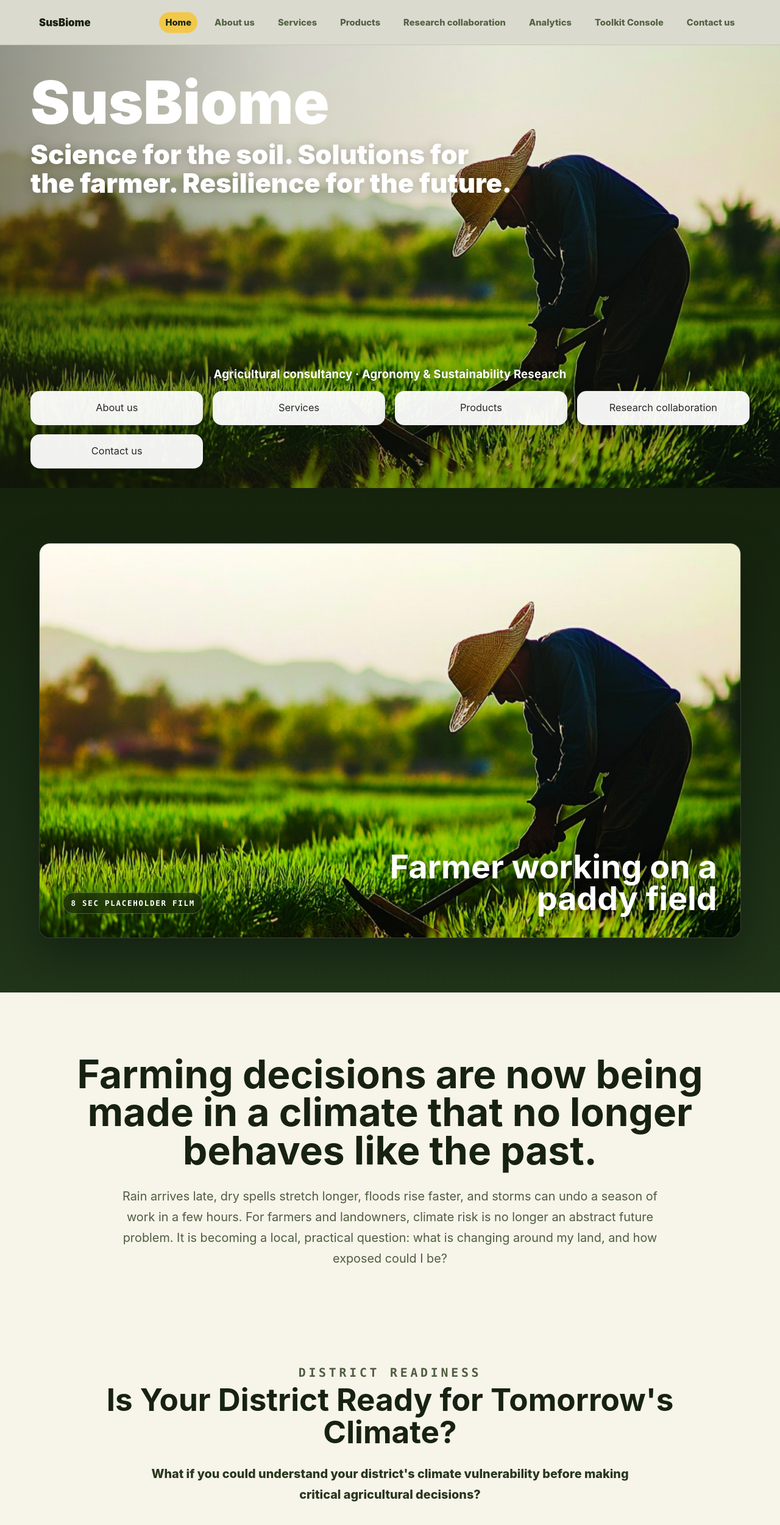
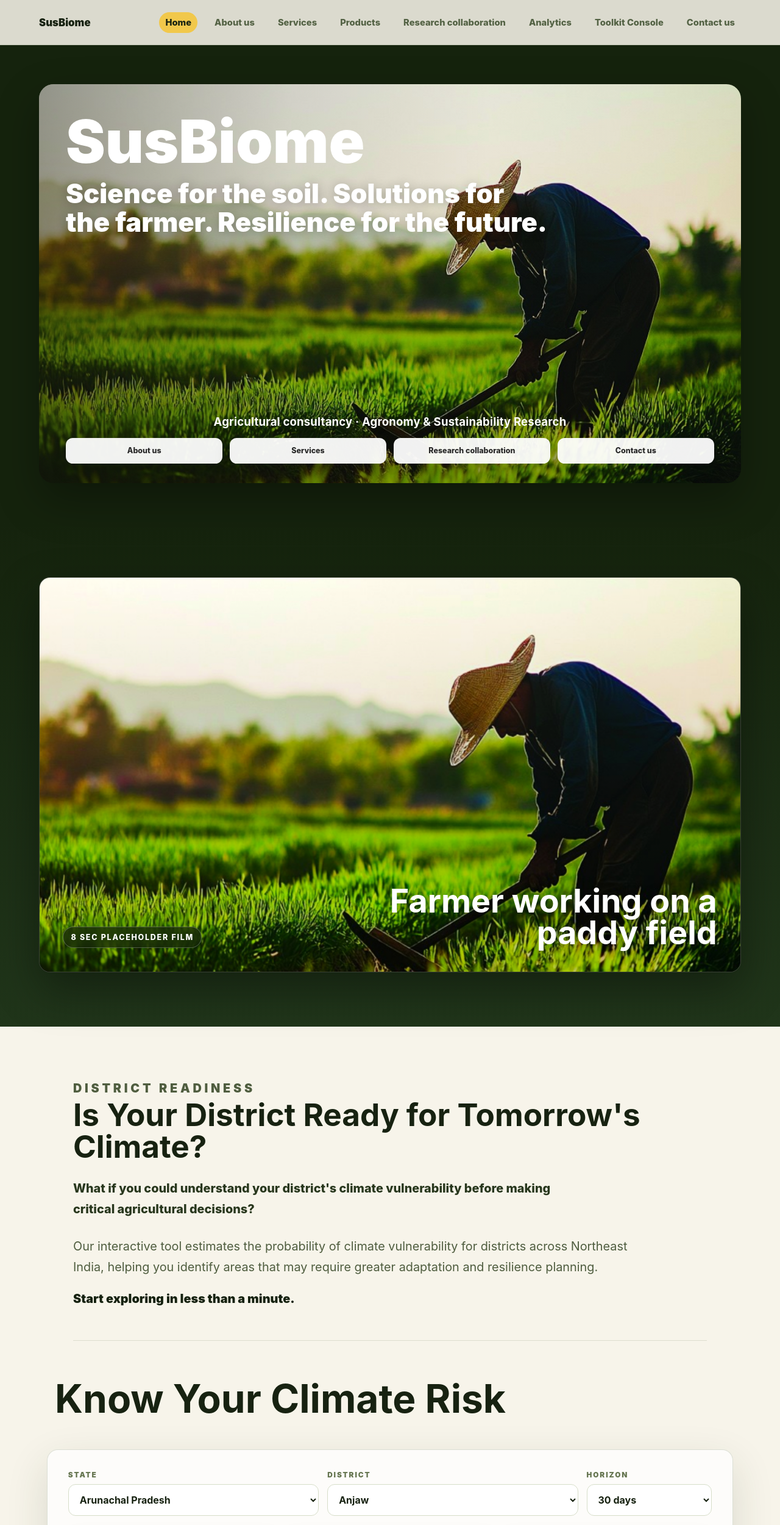
Before and after one commit to codxwiz/Project-SusBiome, a Next.js app in the folder frontend/: page / in a window 1280 px wide. Shown: the top 2500 px of the page at 61% size. Built offline with nearby package versions, Linux system fonts and the light colour scheme.

Commit message:
SusBiome 1.07 Hero section shrink

```diff
--- a/frontend/app/about/page.jsx
+++ b/frontend/app/about/page.jsx
@@ -13,7 +13,6 @@ export default function AboutPage() {
       <AgriPageNav />
       <section id="about" className="about-section site-section subpage-section" aria-labelledby="about-title">
         <div className="section-copy">
-          <p className="story-kicker">About us</p>
           <h1 id="about-title">
             Research-driven agricultural consultancy for resilient farming systems.
           </h1>
--- a/frontend/app/contact/page.jsx
+++ b/frontend/app/contact/page.jsx
@@ -14,7 +14,6 @@ export default function ContactPage() {
       <AgriPageNav />
       <section id="contact" className="contact-section site-section subpage-section" aria-labelledby="contact-title">
         <div className="section-copy">
-          <p className="story-kicker">Contact us</p>
           <h1 id="contact-title">Start with the farm, the land, or the program you want to strengthen.</h1>
           <p>
             Share the basics and SusBiome can follow up with the right next step for farm assessment,
--- a/frontend/app/globals.css
+++ b/frontend/app/globals.css
@@ -43,6 +43,11 @@ textarea {
   font: inherit;
 }
 
+.agri-site [class],
+.agri-site [class] * {
+  font-family: Inter, ui-sans-serif, system-ui, -apple-system, BlinkMacSystemFont, "Segoe UI", sans-serif;
+}
+
 input,
 textarea {
   border: 0;
@@ -55,18 +60,22 @@ textarea {
 
 .agri-hero {
   position: relative;
-  min-height: 100vh;
-  min-height: 100svh;
+  width: min(1180px, calc(100% - clamp(28px, 10vw, 144px)));
+  min-height: min(820px, calc(100vh - 122px));
+  min-height: min(820px, calc(100svh - 122px));
+  margin: clamp(24px, 5vw, 72px) auto;
   overflow: hidden;
+  border-radius: 24px;
   color: #fff;
   background-image: url("/images/susbiome-field-hero.jpg");
   background-position: center center;
   background-size: cover;
+  box-shadow: 0 28px 70px rgba(0, 0, 0, 0.32);
 }
 
 .agri-page-nav + .agri-hero {
-  min-height: calc(100vh - 74px);
-  min-height: calc(100svh - 74px);
+  min-height: min(820px, calc(100vh - 146px));
+  min-height: min(820px, calc(100svh - 146px));
 }
 
 .agri-hero__shade {
@@ -82,7 +91,7 @@ textarea {
   position: relative;
   z-index: 1;
   top: clamp(22px, 6vh, 86px);
-  width: min(1180px, calc(100vw - 72px));
+  width: min(1080px, calc(100% - clamp(32px, 7vw, 88px)));
   margin: 0 auto;
 }
 
@@ -130,7 +139,7 @@ textarea {
   right: 0;
   bottom: clamp(18px, 4vh, 52px);
   left: 0;
-  width: min(1180px, calc(100vw - 72px));
+  width: min(1080px, calc(100% - clamp(32px, 7vw, 88px)));
   margin: 0 auto;
 }
 
@@ -148,7 +157,7 @@ textarea {
 .agri-menu {
   display: grid;
   grid-template-columns: repeat(4, minmax(0, 1fr));
-  gap: clamp(12px, 1.2vw, 18px);
+  gap: clamp(8px, 0.9vw, 14px);
   align-items: center;
 }
 
@@ -156,24 +165,24 @@ textarea {
   display: flex;
   align-items: center;
   justify-content: center;
-  min-height: clamp(56px, 4.1vw, 76px);
-  padding: 10px clamp(12px, 1.5vw, 24px);
-  border-radius: clamp(14px, 1.2vw, 22px);
+  min-height: clamp(42px, 3vw, 56px);
+  padding: 8px clamp(10px, 1.1vw, 18px);
+  border-radius: clamp(11px, 0.9vw, 16px);
   color: #282828;
   background: rgba(255, 255, 255, 0.94);
-  box-shadow: 0 18px 42px rgba(0, 0, 0, 0.18);
-  font-size: clamp(1rem, 1.28vw, 1.38rem);
-  font-weight: 430;
-  line-height: 0.94;
+  box-shadow: 0 12px 28px rgba(0, 0, 0, 0.14);
+  font-size: clamp(0.78rem, 0.92vw, 1rem);
+  font-weight: 760;
+  line-height: 1.05;
   text-align: center;
   letter-spacing: 0;
   transition: transform 180ms ease, background 180ms ease, box-shadow 180ms ease;
 }
 
 .agri-menu a:hover {
-  transform: translateY(-3px);
+  transform: translateY(-2px);
   background: #fff;
-  box-shadow: 0 22px 48px rgba(0, 0, 0, 0.24);
+  box-shadow: 0 16px 34px rgba(0, 0, 0, 0.2);
 }
 
 .subpage-site {
@@ -1134,8 +1143,8 @@ textarea {
 }
 
 .risk-awareness {
-  padding: clamp(42px, 5vw, 72px) clamp(22px, 6vw, 92px) clamp(72px, 8vw, 128px);
-  text-align: center;
+  padding: clamp(36px, 4.5vw, 62px) clamp(22px, 6vw, 92px) clamp(72px, 8vw, 128px);
+  text-align: left;
 }
 
 .risk-awareness__hook {
@@ -1145,8 +1154,14 @@ textarea {
   border-bottom: 1px solid rgba(80, 99, 55, 0.16);
 }
 
+.risk-awareness__hook p {
+  margin-right: 0;
+  margin-left: 0;
+}
+
 .risk-awareness__hook h2 {
   max-width: 960px;
+  margin-inline: 0;
   font-size: clamp(2rem, 4vw, 4.4rem);
   line-height: 1.02;
 }
@@ -1166,6 +1181,11 @@ textarea {
 .risk-awareness__intro {
   max-width: 1100px;
   margin: 0 auto clamp(30px, 4vw, 54px);
+  text-align: left;
+}
+
+.risk-awareness__intro h2 {
+  margin-inline: 0;
 }
 
 .risk-preview {
@@ -1186,6 +1206,50 @@ textarea {
   border-radius: 18px;
   background: #fff;
   color: #637052;
+}
+
+.homepage-console-cta {
+  display: flex;
+  align-items: center;
+  justify-content: space-between;
+  gap: 18px;
+  max-width: 1180px;
+  margin: clamp(22px, 3vw, 38px) auto 0;
+  padding: clamp(16px, 2vw, 24px);
+  border: 1px solid rgba(68, 88, 48, 0.16);
+  border-radius: 16px;
+  background: rgba(255, 255, 255, 0.62);
+  box-shadow: 0 16px 42px rgba(42, 56, 29, 0.1);
+}
+
+.homepage-console-cta p {
+  margin: 0;
+  color: #172211;
+  font-size: clamp(1rem, 1.35vw, 1.22rem);
+  font-weight: 820;
+  line-height: 1.25;
+}
+
+.homepage-console-cta a {
+  display: inline-flex;
+  align-items: center;
+  justify-content: center;
+  min-height: 44px;
+  padding: 0 22px;
+  border-radius: 999px;
+  color: #fff;
+  background: #10170c;
+  font-size: 0.92rem;
+  font-weight: 880;
+  line-height: 1;
+  white-space: nowrap;
+  transition: transform 180ms ease, background 180ms ease, box-shadow 180ms ease;
+}
+
+.homepage-console-cta a:hover {
+  transform: translateY(-2px);
+  background: #26351d;
+  box-shadow: 0 14px 30px rgba(16, 23, 12, 0.22);
 }
 
 .risk-controls {
@@ -1485,8 +1549,9 @@ textarea {
   display: block;
   max-width: 980px;
   color: #fff;
-  font-size: clamp(1.45rem, 3vw, 3.45rem);
-  line-height: 1.08;
+  font-size: clamp(1rem, 1.3vw, 1.25rem);
+  font-weight: 760;
+  line-height: 1.45;
   letter-spacing: 0;
 }
 
@@ -3068,14 +3133,15 @@ textarea {
   }
 
   .agri-menu {
-    gap: 10px;
+    gap: 7px;
   }
 
   .agri-menu a {
-    min-height: 54px;
-    padding: 8px 12px;
-    border-radius: 16px;
-    font-size: clamp(1.08rem, 5.2vw, 1.5rem);
+    min-height: 40px;
+    padding: 7px 8px;
+    border-radius: 12px;
+    font-size: clamp(0.7rem, 3.2vw, 0.9rem);
+    line-height: 1.08;
   }
 
   .field-film {
@@ -3234,6 +3300,18 @@ textarea {
   .risk-preview {
     padding: 14px;
     border-radius: 16px;
+  }
+
+  .homepage-console-cta {
+    align-items: stretch;
+    flex-direction: column;
+    gap: 12px;
+    padding: 16px;
+    border-radius: 14px;
+  }
+
+  .homepage-console-cta a {
+    width: 100%;
   }
 
   .risk-score-row {
--- a/frontend/app/page.jsx
+++ b/frontend/app/page.jsx
@@ -5,7 +5,6 @@ import ClimateRiskPreview from "../components/ClimateRiskPreview";
 const menuItems = [
   { label: "About us", href: "/about" },
   { label: "Services", href: "/services" },
-  { label: "Products", href: "/products" },
   { label: "Research collaboration", href: "/research-collaboration" },
   { label: "Contact us", href: "/contact" },
 ];
@@ -48,18 +47,6 @@ export default function LandingPage() {
         </div>
       </section>
 
-      <section className="climate-story" aria-labelledby="climate-crisis-title">
-        <h2 id="climate-crisis-title">
-          Farming decisions are now being made in a climate that no longer behaves like the past.
-        </h2>
-        <p>
-          Rain arrives late, dry spells stretch longer, floods rise faster, and storms can undo a season of
-          work in a few hours. For farmers and landowners, climate risk is no longer an abstract future
-          problem. It is becoming a local, practical question: what is changing around my land, and how
-          exposed could I be?
-        </p>
-      </section>
-
       <section className="risk-awareness" aria-labelledby="risk-awareness-title">
         <div className="risk-awareness__hook">
           <p className="story-kicker">District readiness</p>
@@ -78,12 +65,12 @@ export default function LandingPage() {
 
         <div className="risk-awareness__intro">
           <h2 id="risk-awareness-title">Know Your Climate Risk</h2>
-          <p>
-            A simple educational risk-preview experience to help visitors recognize vulnerability, build
-            trust in SusBiome, and take the first step toward a deeper consultation.
-          </p>
         </div>
         <ClimateRiskPreview />
+        <div className="homepage-console-cta">
+          <p>For more detailed vulnerability assessment</p>
+          <a href="/console">Open console</a>
+        </div>
       </section>
 
       <AgriFooter />
--- a/frontend/app/products/page.jsx
+++ b/frontend/app/products/page.jsx
@@ -12,7 +12,6 @@ export default function ProductsPage() {
       <AgriPageNav />
       <section className="products-section site-section subpage-section" aria-labelledby="products-title">
         <div className="section-copy section-copy--wide products-intro">
-          <p className="story-kicker">Products</p>
           <h1 id="products-title">product introduction: Coming Soon</h1>
           <p>
             A smarter way to help crops thrive when the heat is on. A breakthrough innovation for
--- a/frontend/app/research-collaboration/page.jsx
+++ b/frontend/app/research-collaboration/page.jsx
@@ -18,7 +18,6 @@ export default function ResearchCollaborationPage() {
         aria-labelledby="research-title"
       >
         <div className="section-copy section-copy--wide research-intro">
-          <p className="story-kicker">Research collaboration</p>
           <h1 id="research-title">Research that stays accountable to the field.</h1>
           <p>
             At SusBiome, we believe meaningful agricultural innovation happens through
--- a/frontend/app/services/page.jsx
+++ b/frontend/app/services/page.jsx
@@ -37,7 +37,6 @@ export default function ServicesPage() {
       <AgriPageNav />
       <section id="service" className="services-section site-section subpage-section" aria-labelledby="services-title">
         <div className="section-copy section-copy--wide">
-          <p className="story-kicker">Services</p>
           <h1 id="services-title">Field advisory for farms, landowners, and institutions.</h1>
           <p>
             We work across scales- from smallholder farms to institutional agricultural programs
--- a/frontend/components/AnalyticsDashboard.jsx
+++ b/frontend/components/AnalyticsDashboard.jsx
@@ -219,7 +219,6 @@ export default function AnalyticsDashboard() {
   return (
     <section className="analytics-section site-section subpage-section" aria-labelledby="analytics-title">
       <div className="section-copy section-copy--wide analytics-intro">
-        <p className="story-kicker">Analytics</p>
         <h1 id="analytics-title">Climate disaster analytics for Northeast India.</h1>
         <p>
           A compact view of historical events, hazard distribution, state exposure, and district
```
